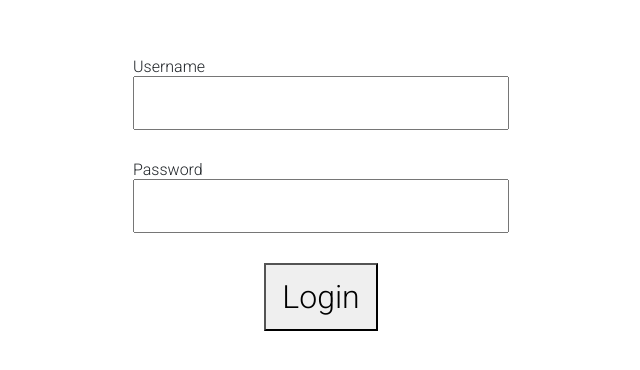
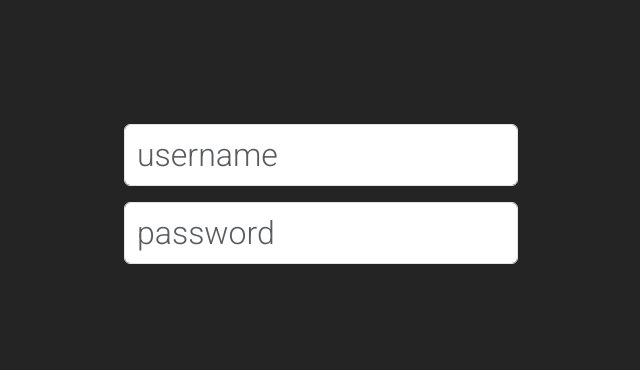
Before and after one commit to TMploeg/ChatApp, a React (Vite) app in the folder frontend/chatapp/: page /login in a window 1280 px wide. Shown: the part 206-576 px from the top of the page, without its empty margins (319-959 px from the left). Built offline with nearby package versions, Linux system fonts and the light colour scheme.

Commit message:
updated login page styling

```diff
--- a/frontend/chatapp/src/components/auth/Auth.css
+++ b/frontend/chatapp/src/components/auth/Auth.css
@@ -1,9 +1,7 @@
 .auth-page {
   display: flex;
-  flex-direction: column;
-  gap: 30px;
+  justify-content: center;
   align-items: center;
-  justify-content: center;
 
   font-size: 2em;
 
@@ -14,14 +12,8 @@
   font-size: inherit;
 }
 
-.auth-page button {
-  font-size: inherit;
-  padding-top: 8px;
-  padding-bottom: 8px;
-  padding-left: 16px;
-  padding-right: 16px;
+.auth-form {
+  display: flex;
+  flex-direction: column;
+  gap: 0.5em;
 }
-
-.auth-page h6 {
-  margin: 0;
-}
--- a/frontend/chatapp/src/components/auth/login/LoginPage.tsx
+++ b/frontend/chatapp/src/components/auth/login/LoginPage.tsx
@@ -3,6 +3,8 @@ import { Auth } from "../../../models";
 import "../Auth.css";
 import { useNavigate } from "react-router-dom";
 import { useAuth } from "../../../hooks";
+import { Form as FormikForm, Formik } from "formik";
+import { Form, InputGroup } from "react-bootstrap";
 
 interface Props {
   onLogin?: () => void;
@@ -17,25 +19,39 @@ export default function LoginPage({ onLogin }: Props) {
 
   return (
     <div className="auth-page">
-      <div>
-        <h6>Username</h6>
-        <input
-          value={loginData.username}
-          onChange={(e) =>
-            setLoginData((data) => ({ ...data, username: e.target.value }))
-          }
-        />
-      </div>
-      <div>
-        <h6>Password</h6>
-        <input
-          value={loginData.password}
-          onChange={(e) =>
-            setLoginData((data) => ({ ...data, password: e.target.value }))
-          }
-        />
-      </div>
-      <button onClick={submit}>Login</button>
+      <Formik
+        initialValues={{ username: "", password: "" }}
+        onSubmit={(values) => console.log(values.username)}
+      >
+        {({
+          values,
+          errors,
+          touched,
+          handleChange,
+          handleSubmit,
+          handleBlur,
+          isSubmitting,
+        }) => (
+          <div>
+            <FormikForm className="auth-form">
+              {/* <div className="auth-form"> */}
+              <Form.Control
+                name="username"
+                value={values.username}
+                onChange={handleChange}
+                placeholder="username"
+              />
+              <Form.Control
+                name="password"
+                value={values.password}
+                onChange={(e) => handleChange(e)}
+                placeholder="password"
+              />
+              {/* </div> */}
+            </FormikForm>
+          </div>
+        )}
+      </Formik>
     </div>
   );
 
--- a/frontend/chatapp/src/index.css
+++ b/frontend/chatapp/src/index.css
@@ -1,9 +1,3 @@
-:root {
-  font-family: Inter, system-ui, Avenir, Helvetica, Arial, sans-serif;
-  color: white;
-  background-color: #242424;
-}
-
 body {
   margin: 0;
 }
@@ -17,6 +11,9 @@ body {
   height: 100vh;
   display: flex;
   overflow-y: hidden;
+
+  background-color: #242424;
+  color: white;
 }
 
 .roboto-light {
```
